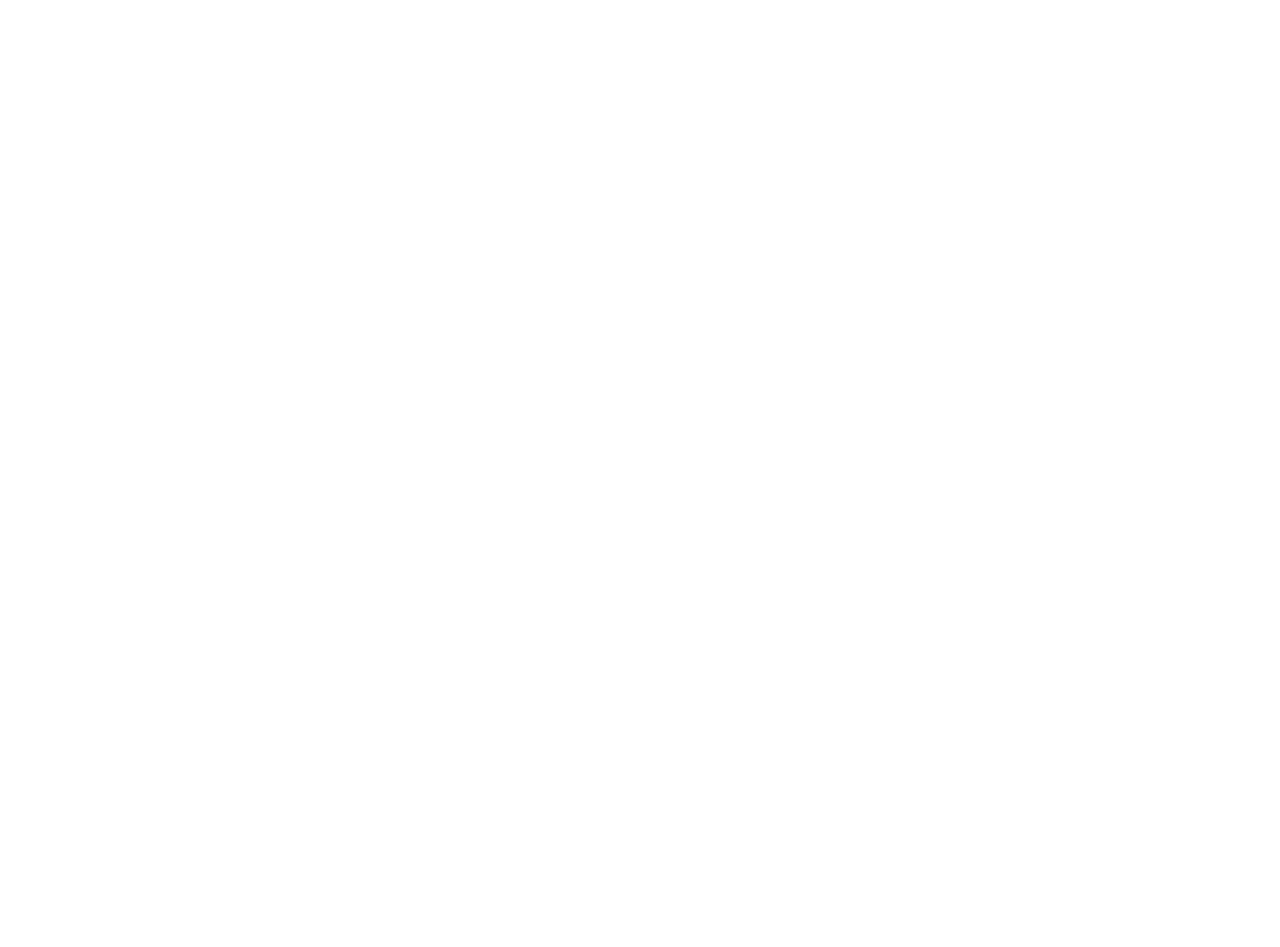
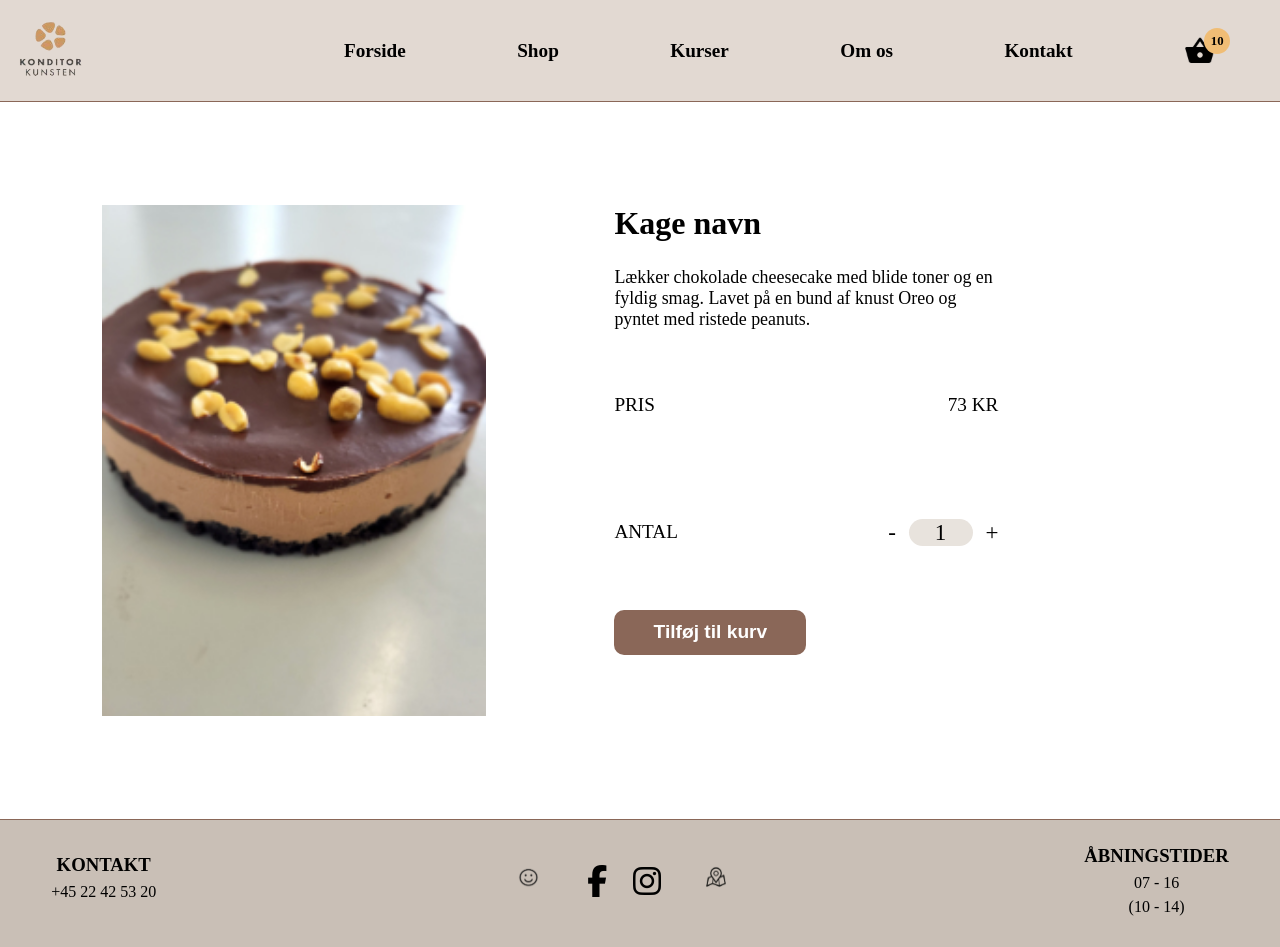
Before and after one commit to MFrandDK/Konditorkunsten, a Vue app in the folder Konditorkunsten/: page /produkt in a window 1280 px wide. Before the commit this address had no page. Before the commit the page ends 800 px from the top, so only its background shows below. Built offline with nearby package versions, Linux system fonts and the light colour scheme.

Commit message:
ProduktViewV1+ManyDetails

```diff
--- a/Konditorkunsten/src/App.vue
+++ b/Konditorkunsten/src/App.vue
@@ -26,10 +26,11 @@
 --second-bg-beige: #E8E3DD;
 --white: #FFFFFF;
 --black: #000000;
---btn-brown: #9E7E6F;
---cta-brown: #382B25;
+--btn-brown: #8a6758;
+--cta-brown: #351404;
 --cta-gold: #F0BD75;
 --footer-bg-beige: #C9BFB6;
+--red-remove: rgb(225, 52, 52);
 }
 
 :hover {
@@ -37,7 +38,7 @@
 }
 
 p {
-  color: var(--white);
+  color: var(--black);
 }
 
 .removeListStyling {
--- a/Konditorkunsten/src/components/Footer.vue
+++ b/Konditorkunsten/src/components/Footer.vue
@@ -71,6 +71,7 @@
 ul:nth-child(2) {
     display: flex;
     flex-direction: row;
+    gap: 0 2vw;
 }
 
 .smileyIcon {
--- a/Konditorkunsten/src/components/Header.vue
+++ b/Konditorkunsten/src/components/Header.vue
@@ -2,11 +2,11 @@
   <header id="header">
     <router-link to="/"><img class="logo" src="../assets/pictures/logo-konditorkunsten.png" alt="Konditorkunstens logo" /></router-link>
     <nav>
-      <RouterLink to="/">Forside</RouterLink>
-      <RouterLink to="/about">Shop</RouterLink>
-      <RouterLink to="/about">Kurser</RouterLink>
-      <RouterLink to="/about">Om os</RouterLink>
-      <RouterLink to="/about">Kontakt</RouterLink>
+      <RouterLink to="/forside">Forside</RouterLink>
+      <RouterLink to="/">Shop</RouterLink>
+      <RouterLink to="/kurser">Kurser</RouterLink>
+      <RouterLink to="/om-os">Om os</RouterLink>
+      <RouterLink to="/kontakt">Kontakt</RouterLink>
       <RouterLink class="kurv" to="/kurv"
         ><img
           class="kurvIcon"
--- a/Konditorkunsten/src/components/KurvSlider.vue
+++ b/Konditorkunsten/src/components/KurvSlider.vue
@@ -38,7 +38,7 @@
 <style scoped>
 aside {
   position: absolute;
-  height: 81vh;
+  height: 100vw;
   width: 40vw;
   background-color: var(--white);
   right: 0;
--- a/Konditorkunsten/src/components/ProductInfoCard.vue
+++ b/Konditorkunsten/src/components/ProductInfoCard.vue
@@ -13,7 +13,7 @@
                     <p>ANTAL</p>
                     <div class="antalProdukterContainer">
                         <a>-</a>
-                        <p class="antalProdukter">1</p>
+                        <p class="antalProdukterBaggrund">1</p>
                         <a>+</a>
                     </div>
                 </div>
@@ -52,10 +52,6 @@
     margin-right: 1vw;
 }
 
-p{
-    color: var(--black);
-}
-
 .infoContainer {
     width: 55%;
     display: flex;
@@ -79,20 +75,25 @@
     display: flex;
     gap: 0 1vw;
 }
-
-.antalProdukter {
+.antalProdukterContainer>a:hover {
+    scale: 1.3;
+    cursor: pointer;
+}
+.antalProdukterBaggrund {
     background-color: var(--second-bg-beige);
     text-align: center;
-    width: 5vw;
+    min-width: 5vw;
     border-radius: 15px;
 }
 
 .fjernProduktKnap {
-    display: flex;
-    flex-direction: row-reverse;
+    margin-left: 92.5%;
     text-decoration: underline;
     padding: 1vw 0;
     cursor: pointer;
     font-size: 1vw;
 }
+.fjernProduktKnap:hover {
+    color: var(--red-remove);
+}
 </style>
--- /dev/null
+++ b/Konditorkunsten/src/components/SingleProduct.vue
@@ -0,0 +1,110 @@
+<template>
+  <section>
+    <img
+      src="../assets/pictures/ChokoladeCheesecake.jpg"
+      alt="Lækker chokolade cheesecake med blide toner og en fyldig smag. Lavet på en bund af knust Oreo og pyntet med ristede peanuts."
+    />
+    <article>
+      <h1 class="kageNavn">Kage navn</h1>
+      <p class="kageBeskrivelse">
+        Lækker chokolade cheesecake med blide toner og en fyldig smag. Lavet på en bund af knust
+        Oreo og pyntet med ristede peanuts.
+      </p>
+      <div class="prisContainer">
+        <p>PRIS</p>
+        <p>73 KR</p>
+      </div>
+      <div class="antalContainer">
+        <p>ANTAL</p>
+        <div class="antalProdukterContainer">
+          <a>-</a>
+          <p class="antalProdukterBaggrund">1</p>
+          <a>+</a>
+        </div>
+      </div>
+      <button class="tilføjTilKurvBtn">Tilføj til kurv</button>
+    </article>
+  </section>
+</template>
+
+<script>
+export default {
+  name: 'SingleProduct'
+}
+</script>
+
+<style scoped>
+section {
+  display: flex;
+  gap: 0 10vw;
+  margin: 8vw;
+}
+
+img {
+  width: 30vw;
+}
+
+article {
+  display: flex;
+  flex-direction: column;
+  gap: 2vw 0;
+}
+
+.kageNavn {
+  font-size: 2.5vw;
+}
+
+.kageBeskrivelse {
+  width: 30vw;
+  font-size: 1.4vw;
+}
+
+.prisContainer {
+  display: flex;
+  justify-content: space-between;
+  font-size: 1.5vw;
+  margin: 3vw 0;
+}
+
+.antalContainer {
+  display: flex;
+  justify-content: space-between;
+  align-items: center;
+  font-size: 1.5vw;
+  margin: 3vw 0;
+}
+
+.antalProdukterContainer {
+  font-size: 1.8vw;
+  display: flex;
+  gap: 0 1vw;
+}
+.antalProdukterContainer > a:hover {
+  scale: 1.3;
+  cursor: pointer;
+}
+
+.antalProdukterBaggrund {
+  background-color: var(--second-bg-beige);
+  text-align: center;
+  min-width: 5vw;
+  border-radius: 15px;
+}
+
+.tilføjTilKurvBtn {
+  height: 3.5vw;
+  width: 15vw;
+  background-color: var(--btn-brown);
+  color: var(--white);
+  border-style: none;
+  border-radius: 10px;
+  font-weight: bold;
+  font-size: 1.5vw;
+  cursor: pointer;
+}
+.tilføjTilKurvBtn:hover {
+  color: var(--cta-brown);
+  background-color: var(--white);
+  border: 1px solid var(--cta-brown);
+}
+</style>
--- a/Konditorkunsten/src/router/index.js
+++ b/Konditorkunsten/src/router/index.js
@@ -1,5 +1,6 @@
 import { createRouter, createWebHistory } from 'vue-router'
 import ShopView from '../views/ShopView.vue'
+import ProduktView from '../views/ProduktView.vue'
 import KurvView from '../views/KurvView.vue'
 
 const router = createRouter({
@@ -11,6 +12,11 @@
       component: ShopView
     },
     {
+      path: '/produkt',
+      name: 'produkt',
+      component: ProduktView
+    },
+    {
       path: '/kurv',
       name: 'kurv',
       component: KurvView
--- /dev/null
+++ b/Konditorkunsten/src/views/ProduktView.vue
@@ -0,0 +1,25 @@
+<script setup>
+import Header from '../components/Header.vue'
+import SingleProduct from '../components/SingleProduct.vue';
+import Footer from '../components/Footer.vue'
+</script>
+
+<template>
+  <body>
+    <Header />
+    <main>
+     <SingleProduct />
+
+    </main>
+    <Footer />
+  </body>
+</template>
+
+<style scoped>
+main {
+  width: 100%;
+  display: flex;
+  flex-direction: column;
+}
+
+</style>
```
Also changed, not shown: Konditorkunsten/src/components/ProductBtn.vue (deleted, +0 -19 lines), Konditorkunsten/src/assets/pictures/ChokoladeCheesecake.jpg (added).
